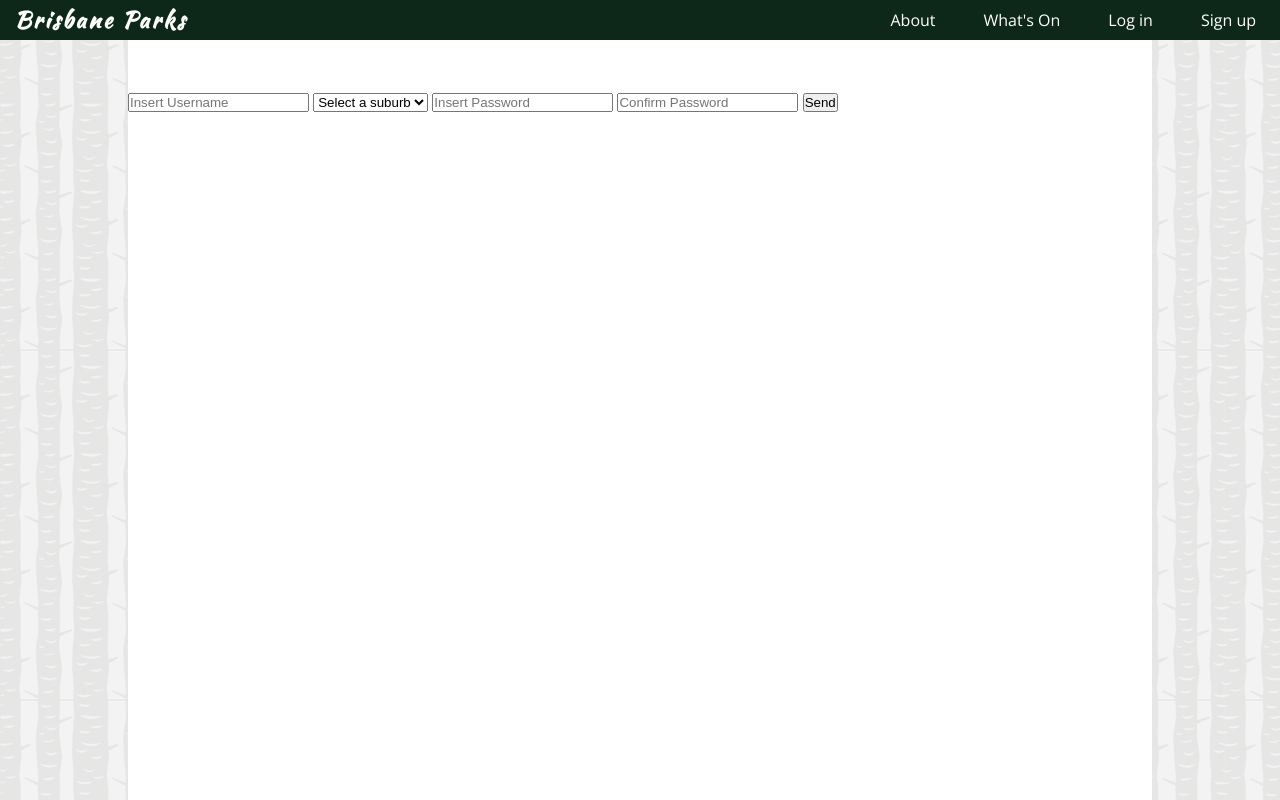
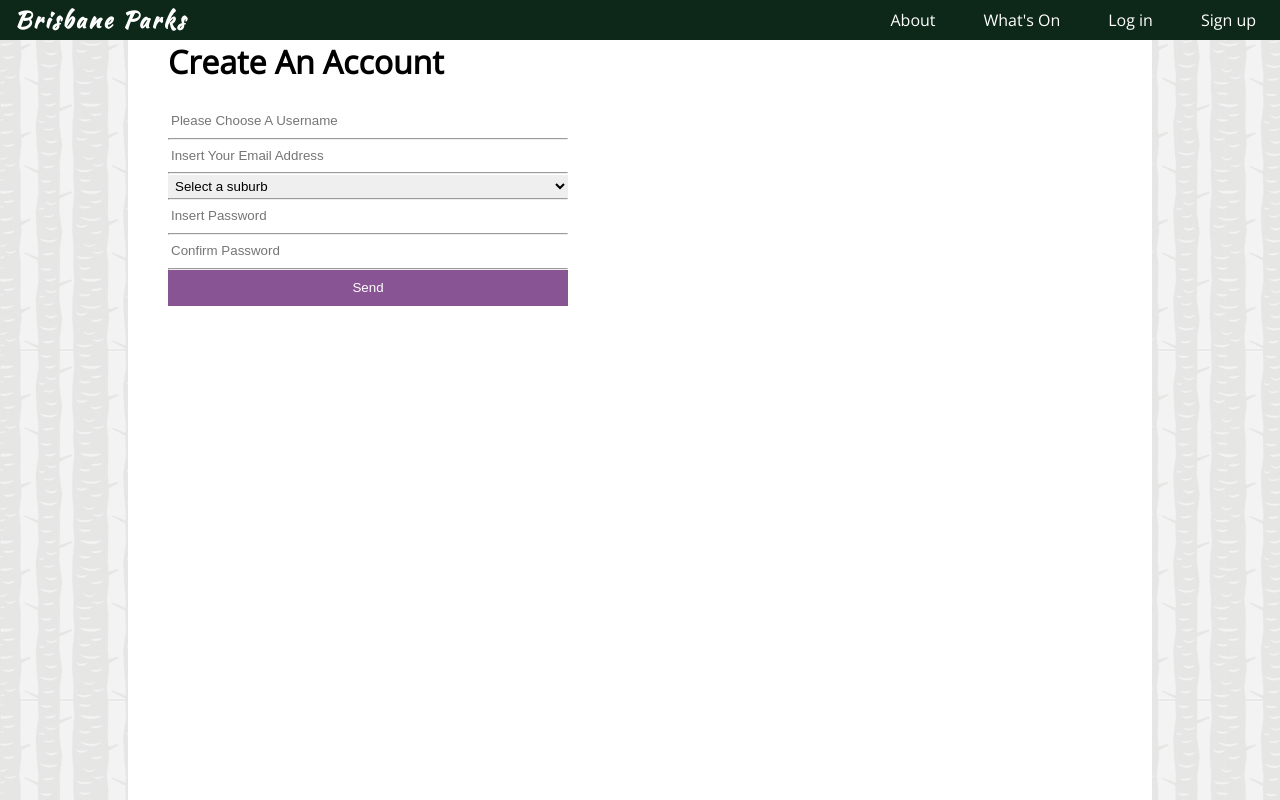
Before and after one commit to cmnvb/CAB230-Site, a PHP site: page /html/signup.html in a window 1280 px wide. Run offline with PHP 8.4, Linux system fonts and the light colour scheme.

Commit message:
form so far

```diff
--- a/css/index.css
+++ b/css/index.css
@@ -61,6 +61,12 @@ input[type = submit]{
 	background: #895494;
 	color: white;
 }
+input[type = submit]:hover{
+	background:#42113c;
+	-webkit-transition: all .7s ease;
+	-moz-transition: all .7s ease;
+	transition: all .7s ease;
+}
 
 #suburb {
 	color: grey;
--- a/css/signup.css
+++ b/css/signup.css
@@ -0,0 +1,26 @@
+#wrapper{
+    padding-top:0;
+}
+.registration-form{
+    width: 400px;
+    padding: 40px;
+
+}
+
+.registration-form input, select{
+    padding:3px ;
+    line-height:2;
+    border-style: none;
+    width:100%;
+}
+input[type = submit]{
+	background: #895494;
+	color: white;
+    padding:5px 20px;
+}
+input[type = submit]:hover{
+	background:#42113c;
+	-webkit-transition: all .7s ease;
+	-moz-transition: all .7s ease;
+	transition: all .7s ease;
+}
--- a/html/signup.html
+++ b/html/signup.html
@@ -23,20 +23,22 @@
 
 	<main>
 		<div id="wrapper">
+			<div class="registration-form">
+				<h1>Create An Account</h1><br>
 				<form action="index.html" method="post">
-				<input type="text" name="username" placeholder="Insert Username" required/>
-
+					<input type="text" name="username" placeholder="Please Choose A Username" required/><hr>
+					<input type="text" name="email" placeholder="Insert Your Email Address" required/><hr>
 					<select name="suburb" required>
 						<option value="" disabled selected hidden>Select a suburb</option>
 						<option value="place">place</option>
 						<option value="holder">holder</option>
-				</select>
-
-				<input type="text" name="password" placeholder="Insert Password" required/>
-				<input type="text" name="passwordConfirm" placeholder="Confirm Password" required/>
+					</select><hr>
+					<input type="text" name="password" placeholder="Insert Password" required/><hr>
+					<input type="text" name="passwordConfirm" placeholder="Confirm Password" required/><hr>
 
 					<input type="submit" value="Send" />
 				</form>
+			</div>
 		</div>
 	</main>
 
```
Also changed, not shown: html/park.html (+10 -1 lines). Lines whose indentation alone changed are shown as unchanged.
